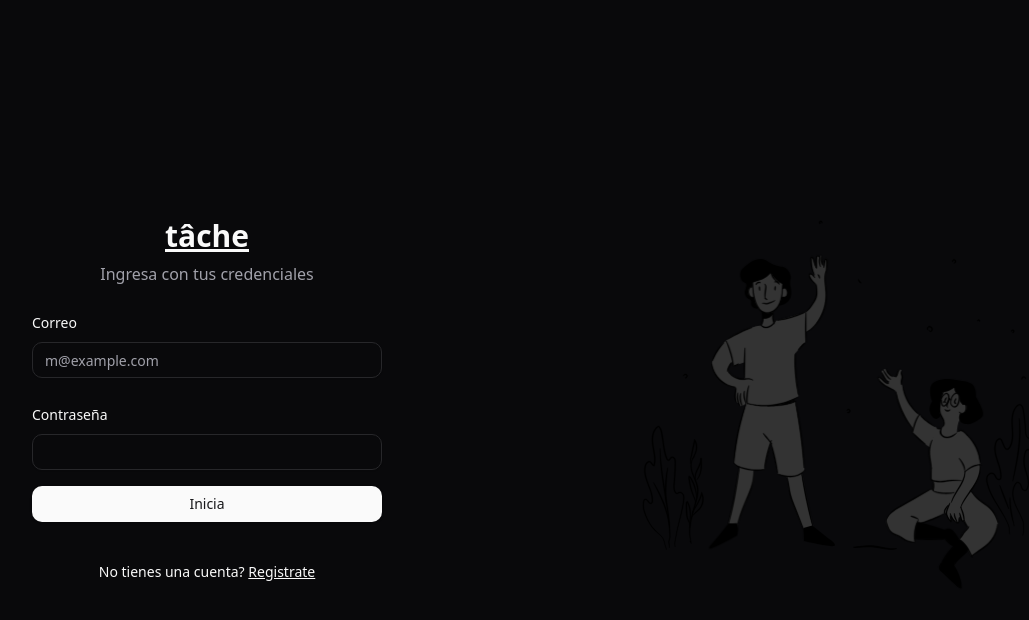
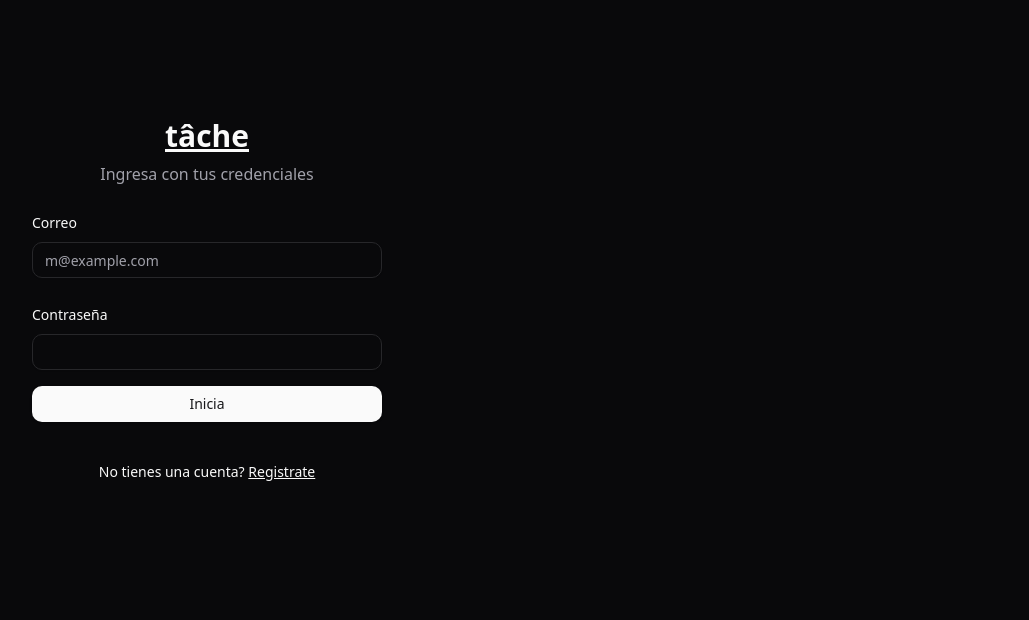
Before and after one commit to jul-cesar/TASKS-FRONT, a React (Vite) app: page /login in a window 1280 px wide. Shown: the top 620 px of the page, without its empty margins (113-1142 px from the left). Built offline with nearby package versions, Linux system fonts and the light colour scheme.

Commit message:
no lottie

```diff
--- a/package.json
+++ b/package.json
@@ -27,7 +27,6 @@
     "clsx": "^2.1.0",
     "date-fns": "^3.6.0",
     "jwt-decode": "^4.0.0",
-    "lottie-react": "^2.4.0",
     "lucide-react": "^0.364.0",
     "react": "^18.2.0",
     "react-day-picker": "^8.10.0",
--- a/src/pages/LogIn.tsx
+++ b/src/pages/LogIn.tsx
@@ -17,8 +17,7 @@ import { useContext } from "react";
 
 import { useForm } from "react-hook-form";
 import { Link, useNavigate } from "react-router-dom";
-import Lottie from "lottie-react";
-import hello from "@/assets/hello.json";
+
 import { z } from "zod";
 
 const Login = () => {
@@ -53,7 +52,7 @@ const Login = () => {
   };
 
   return (
-    <div className="w-full lg:grid lg:min-h-[600px] lg:grid-cols-2  xl:min-h-[800px]">
+    <div className="w-full lg:grid lg:min-h-[600px] lg:grid-cols-2 ">
       <div className="flex items-center justify-center p-12">
         <div className="mx-auto grid w-[350px] gap-6">
           <div className="grid gap-2 text-center">
@@ -140,17 +139,9 @@ const Login = () => {
             </Link>
           </div>
         </div>
-
       </div>
 
-      <div className="hidden xl:block ">
-        <Lottie
-          animationData={hello}
-          width="1920"
-          height="1080"
-          className="h-full w-full object-cover dark:brightness-[0.2] dark:grayscale"
-        />
-      </div>
+      <div className="hidden xl:block "></div>
     </div>
   );
 };
```
Also changed, not shown: 1 other file (tests, documents, lock files or other folders).
